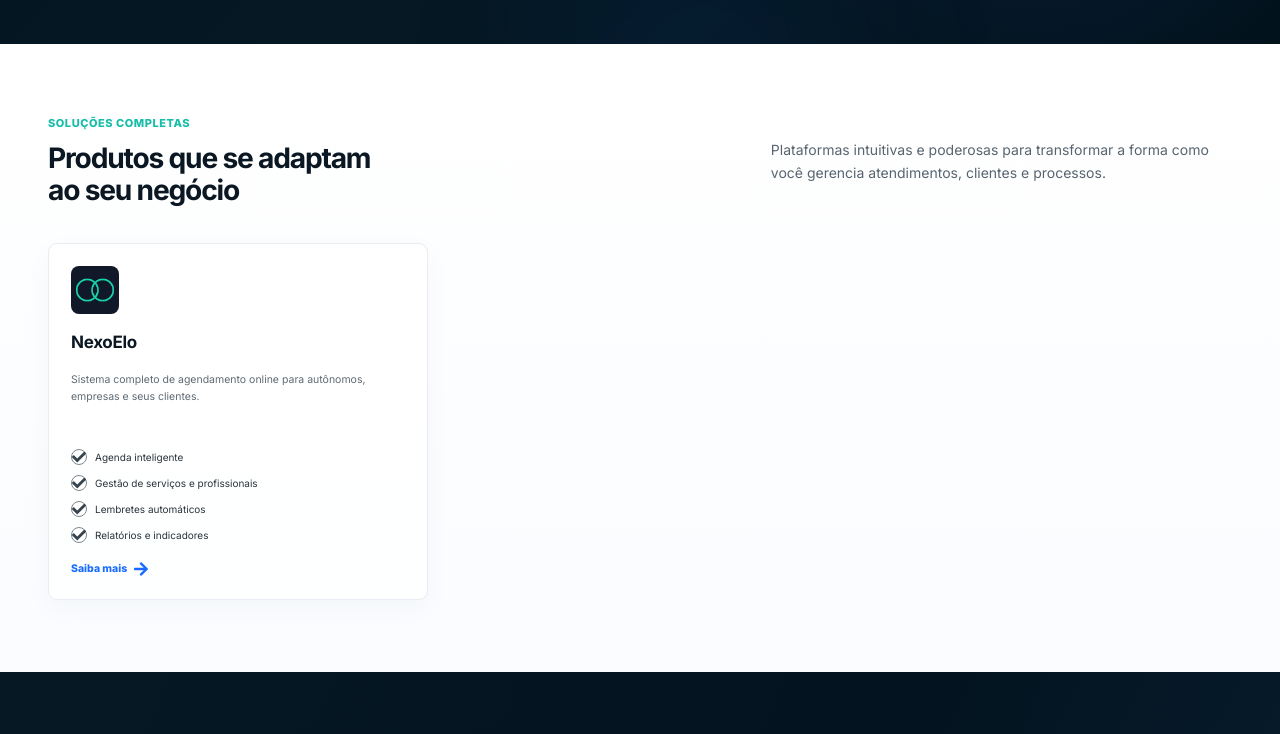
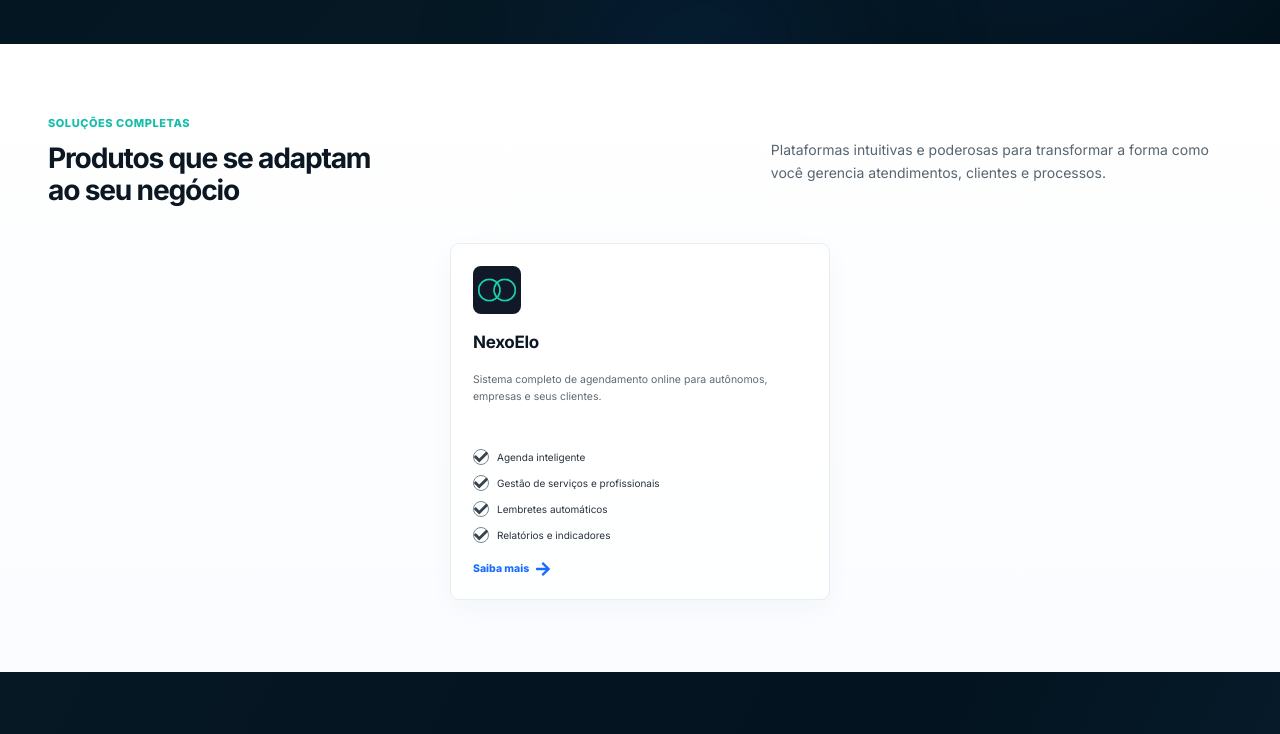
Before and after one commit to NexoCeo/nexoceo-site, a React (Vite) app: page / in a window 1280 px wide. Shown: the part 636-1370 px from the top of the page. Built offline with nearby package versions, Linux system fonts and the light colour scheme.

Commit message:
Center single product card while preserving its desktop width

```diff
--- a/src/components/sections/products-section/styles.module.css
+++ b/src/components/sections/products-section/styles.module.css
@@ -13,6 +13,18 @@
 
   gap: 22px;
 }
+
+/* Centraliza o produto único sem mudar a largura padrão do card. */
+.productGrid:has(> .productCard:only-child) {
+  grid-template-columns: minmax(0, 1fr);
+  justify-items: center;
+}
+
+.productGrid > .productCard:only-child {
+  width: 100%;
+  max-width: calc((100% - 44px) / 3);
+}
+
 
 .productCard {
   border: 1px solid #e7edf2;
@@ -168,6 +180,10 @@
   .productCard {
     min-height: auto;
   }
+
+  .productGrid > .productCard:only-child {
+    max-width: 500px;
+  }
 }
 .productLogoWrapper {
   background: transparent;
```
